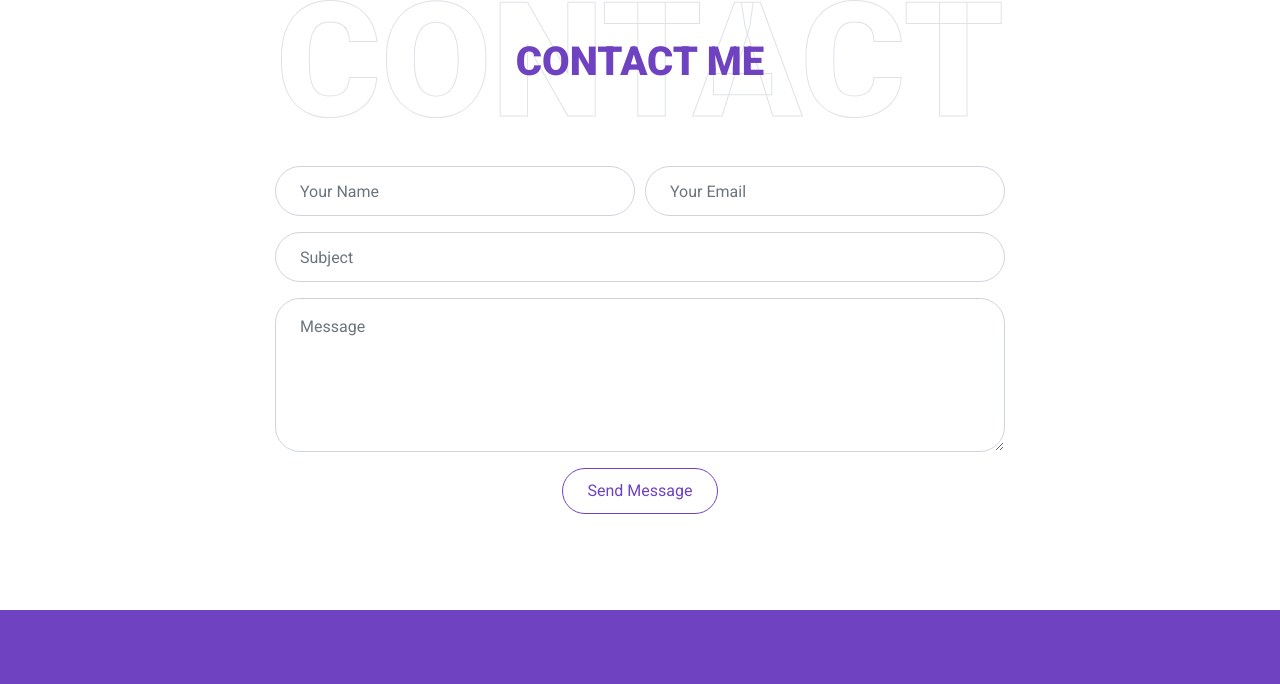
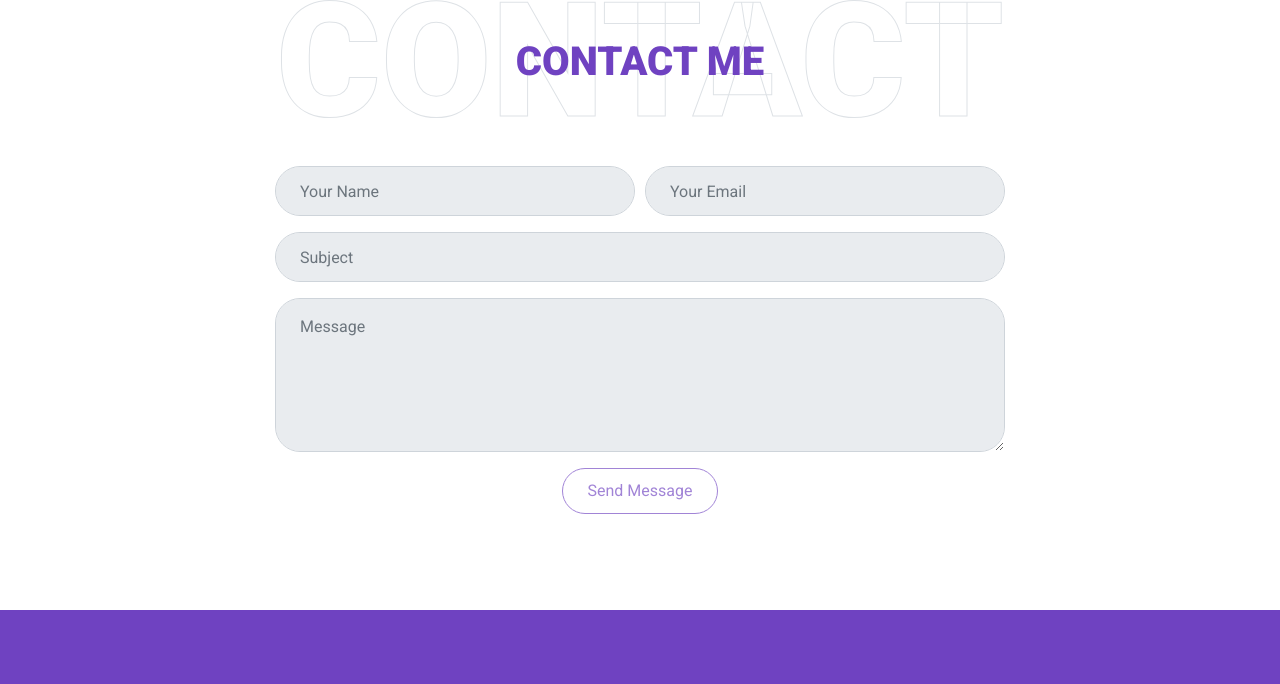
Before and after one commit to andreapinkbee/andreapinkbee.github.io, a plain HTML site: page index.html in a window 1280 px wide. Shown: the part 4985-5669 px from the top of the page. Drawn offline with nearby package versions, Linux system fonts and the light colour scheme.

Commit message:
"formulario desahibilitado"

```diff
--- a/index.html
+++ b/index.html
@@ -796,29 +796,29 @@
                         <form name="sentMessage" id="contactForm" novalidate="novalidate">
                             <div class="form-row">
                                 <div class="control-group col-sm-6">
-                                    <input type="text" class="form-control p-4" id="name" placeholder="Your Name"
-                                        required="required" data-validation-required-message="Please enter your name" />
+                                    <input type="text" class="form-control p-4 disabled" id="name" placeholder="Your Name"
+                                        required="required" data-validation-required-message="Please enter your name" disabled/>
                                     <p class="help-block text-danger"></p>
                                 </div>
                                 <div class="control-group col-sm-6">
-                                    <input type="email" class="form-control p-4" id="email" placeholder="Your Email"
-                                        required="required" data-validation-required-message="Please enter your email" />
+                                    <input type="email" class="form-control p-4 disabled" id="email" placeholder="Your Email"
+                                        required="required" data-validation-required-message="Please enter your email" disabled/>
                                     <p class="help-block text-danger"></p>
                                 </div>
                             </div>
                             <div class="control-group">
-                                <input type="text" class="form-control p-4" id="subject" placeholder="Subject"
-                                    required="required" data-validation-required-message="Please enter a subject" />
+                                <input type="text" class="form-control p-4 disabled" id="subject" placeholder="Subject"
+                                    required="required" data-validation-required-message="Please enter a subject" disabled/>
                                 <p class="help-block text-danger"></p>
                             </div>
                             <div class="control-group">
-                                <textarea class="form-control py-3 px-4" rows="5" id="message" placeholder="Message"
+                                <textarea class="form-control py-3 px-4 disabled" rows="5" id="message" placeholder="Message"
                                     required="required"
-                                    data-validation-required-message="Please enter your message"></textarea>
+                                    data-validation-required-message="Please enter your message" disabled></textarea>
                                 <p class="help-block text-danger"></p>
                             </div>
                             <div>
-                                <button class="btn btn-outline-primary" type="submit" id="sendMessageButton">Send
+                                <button class="btn btn-outline-primary disabled" type="submit" id="sendMessageButton" disabled>Send
                                     Message</button>
                             </div>
                         </form>
```
